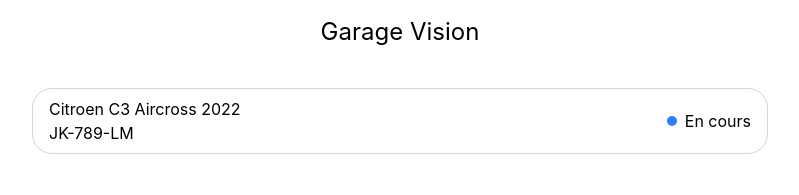
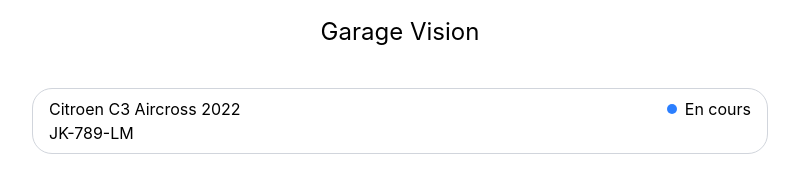
Before and after one commit to stephane71/garage-vision, a React (Vite) app: page / in a window 1280 px wide. Shown: the top 195 px of the page, without its empty margins (240-1039 px from the left). Built offline with nearby package versions, Linux system fonts and the light colour scheme.

Commit message:
Atelier A: add optional inspectionDate to Vehicle

```diff
--- a/src/components/Vehicle/index.tsx
+++ b/src/components/Vehicle/index.tsx
@@ -14,8 +14,11 @@
         </div>
         <div>{vehicle.licensePlate}</div>
       </div>
-      <div className="flex items-center">
+      <div className="flex flex-col gap-1">
         <VehicleStatus status={vehicle.status} />
+        {vehicle.inspectionDate && (
+          <div className="text-sm text-gray-500">{vehicle.inspectionDate}</div>
+        )}
       </div>
     </div>
   );
```
